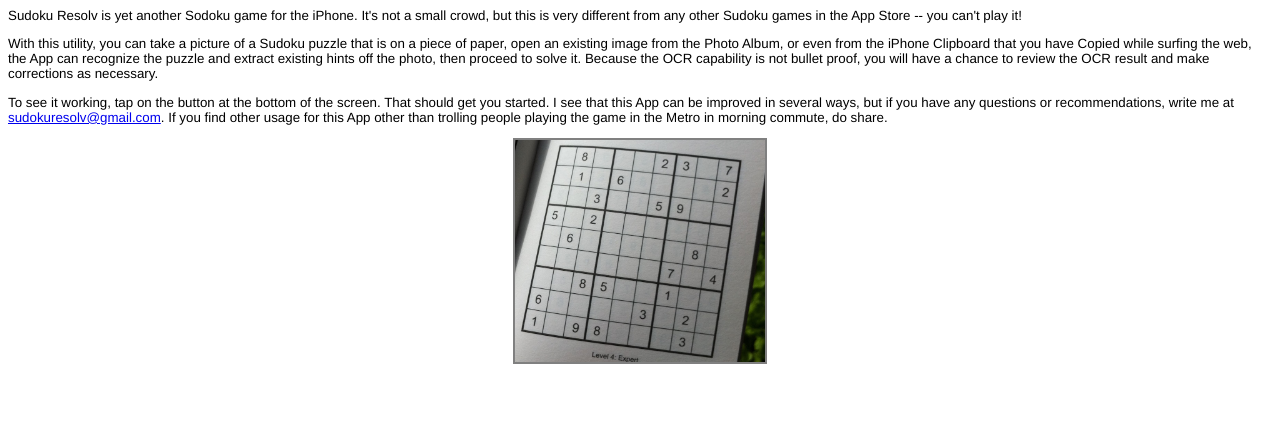
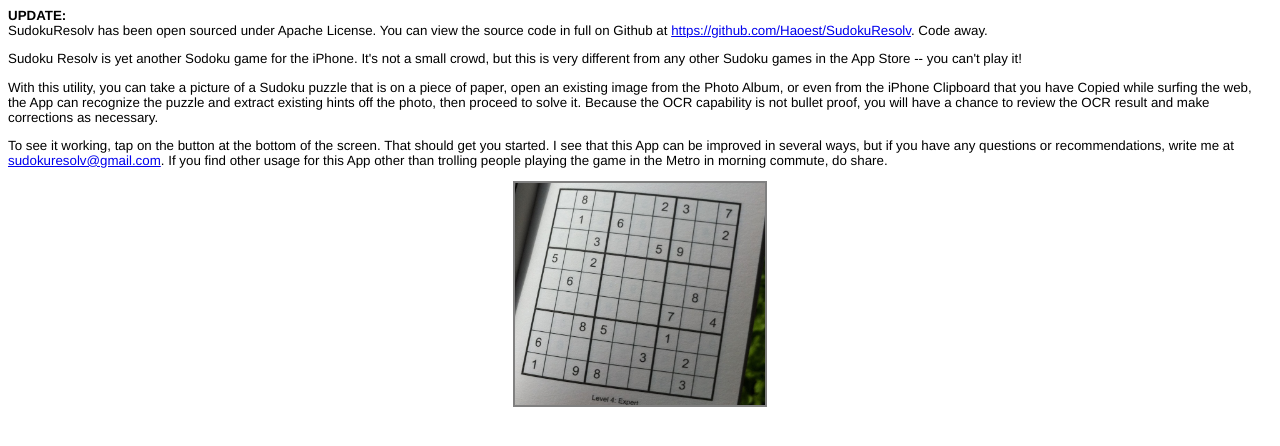
Before and after one commit to Haoest/SudokuResolv, a plain HTML site: page help-intro.html in a window 1280 px wide. Drawn offline with Linux system fonts and the light colour scheme.

Commit message:
Updated help page. Added add banner to Preview and BoardView screens.

```diff
--- a/help-intro.html
+++ b/help-intro.html
@@ -8,6 +8,10 @@
         </style>
 </head>
     <body>
+        <p><b>UPDATE:</b><br>
+        SudokuResolv has been open sourced under Apache License. You can view the source code in full on Github at <a href="https://github.com/Haoest/SudokuResolv">https://github.com/Haoest/SudokuResolv</a>. Code away.
+        </p>
+
         <p>Sudoku Resolv is yet another Sodoku game for the iPhone. It's not a small crowd, but this is very different from any other Sudoku games in the App Store -- you can't play it!</p>
 
         <p>With this utility, you can take a picture of a Sudoku puzzle that is on a piece of paper, open an existing image from the Photo Album, or even from the iPhone Clipboard that you have Copied while surfing the web, the App can recognize the puzzle and extract existing hints off the photo, then proceed to solve it. Because the OCR capability is not bullet proof, you will have a chance to review the OCR result and make corrections as necessary.
```
Also changed, not shown: 12 other files.
